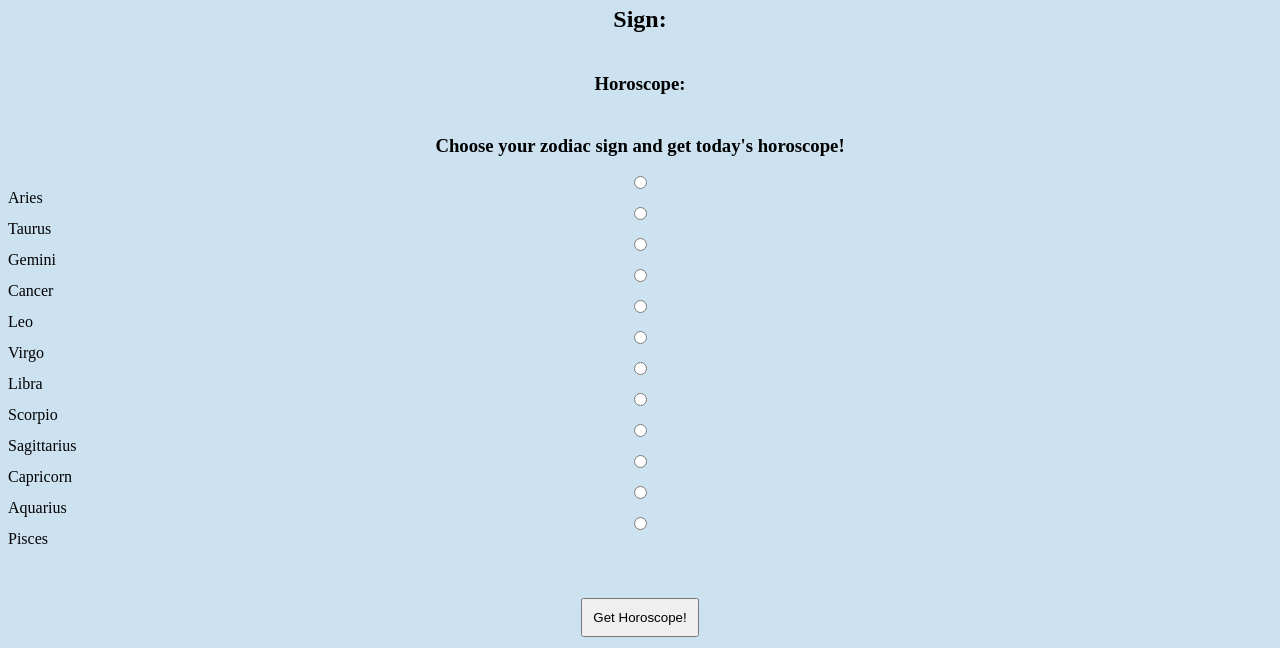
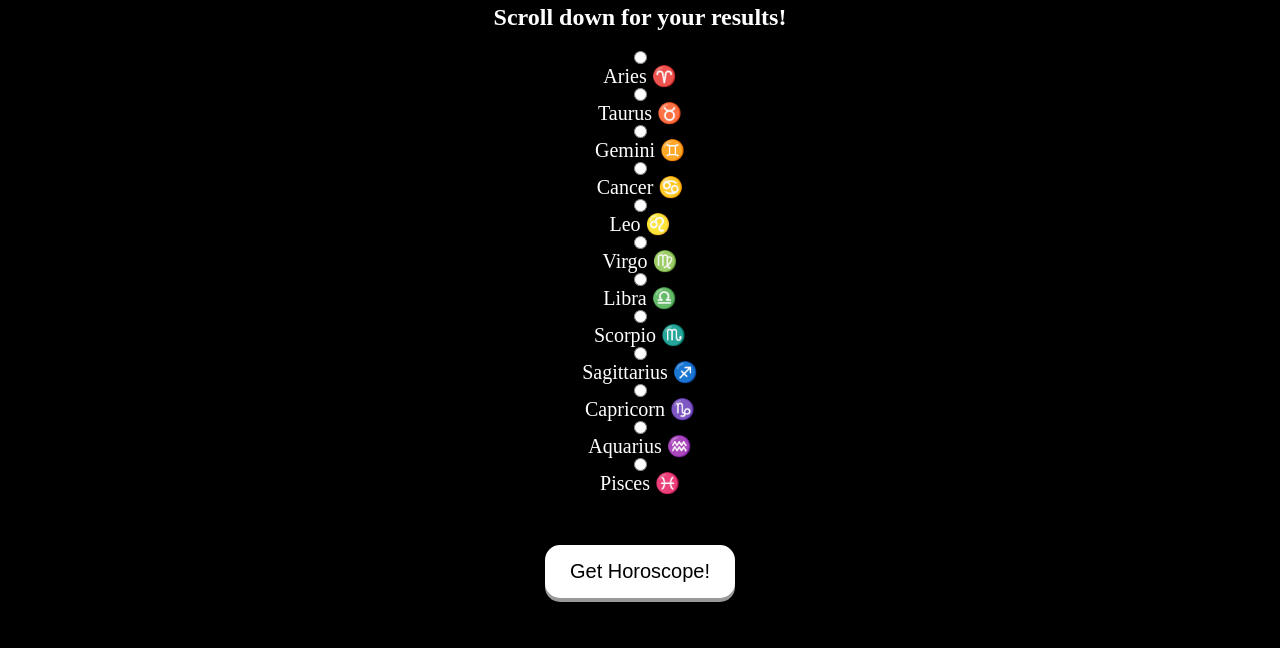
Before and after one commit to IslaFranco/Project-1, a plain HTML site: page index.html in a window 1280 px wide. Shown: the part 152-800 px from the top of the page. Drawn offline with Linux system fonts and the light colour scheme; a web font is replaced by a local one.

Commit message:
added css

```diff
--- a/index.html
+++ b/index.html
@@ -5,41 +5,43 @@
     <meta http-equiv="X-UA-Compatible" content="IE=edge">
     <meta name="viewport" content="width=device-width, initial-scale=1.0">
     <link rel="stylesheet" href="styles.css">
+    <style>
+        @import url('https://fonts.googleapis.com/css2?family=Tai+Heritage+Pro&display=swap');
+        </style>
     <title>My App!</title>
 </head>
 <body>
     <header>
-        <h1>Astrology App</h1>
+        <h1>🌟Astrology App🌟</h1>
     </header>
     <main>
-        <h2 id="sign-name" src="">Sign:</h2>
-            <h3 id="description" src="">Horoscope:</h3>
-            <h3>Choose your zodiac sign and get today's horoscope!</h3>
+            <h2>Choose a zodiac to get your unique horoscope and other fun facts about the sign you choose!</h2>
+            <h2>Scroll down for your results!</h2>
     <form id="search">
         <input  name='opt' type="radio" id="aries"  value="Aries">
-        <label for="aries" >Aries</label>
+        <label for="aries" >Aries ♈</label>
         <input  name='opt' type="radio" id="taurus"  value="Taurus">
-        <label for="taurus" >Taurus</label>
+        <label for="taurus" >Taurus ♉</label>
         <input  name='opt' type="radio" id="gemini"  value="Gemini">
-        <label for="gemini" >Gemini</label>
+        <label for="gemini" >Gemini ♊</label>
         <input  name='opt' type="radio" id="cancer"  value="Cancer">
-        <label for="cancer" >Cancer</label>
+        <label for="cancer" >Cancer ♋</label>
         <input  name='opt' type="radio" id="leo"  value="Leo">
-        <label for="leo" >Leo</label>
+        <label for="leo" >Leo ♌</label>
         <input  name='opt' type="radio" id="virgo"  value="Virgo">
-        <label for="virgo" >Virgo</label>
+        <label for="virgo" >Virgo ♍</label>
         <input name='opt'  type="radio"  id="libra" value="Libra">
-        <label for="libra" >Libra</label>
+        <label for="libra" >Libra ♎</label>
         <input  name='opt' type="radio" id="scorpio"  value="Scorpio">
-        <label for="scorpio" >Scorpio</label>
+        <label for="scorpio" >Scorpio ♏</label>
         <input  name='opt' type="radio"  id="sagittarius" value="Sagittarius">
-        <label for="sagittarius" >Sagittarius</label>
+        <label for="sagittarius" >Sagittarius ♐</label>
         <input  name='opt' type="radio"  id="capricorn" value="Capricorn">
-        <label for="capricorn" >Capricorn</label>
+        <label for="capricorn" >Capricorn ♑</label>
         <input  name='opt' type="radio"  id="aquarius" value="Aquarius">
-        <label for="aquarius" >Aquarius</label>
+        <label for="aquarius" >Aquarius ♒</label>
         <input  name='opt' type="radio"  id="pisces" value="Pisces">
-        <label for="pisces" >Pisces</label>
+        <label for="pisces" >Pisces ♓</label>
         <input  type="submit" name="submitButton" value="Get Horoscope!" id="searchButton">
     </form>
     <div id="sign-detail"></div>
--- a/script.js
+++ b/script.js
@@ -26,14 +26,14 @@ function getData (event) {
 .then(res => res.json())
 .then(data => {
     document.querySelector('#sign-detail').innerHTML = `
-        <p>Color: ${data.color} </p>
-        <p>Compatibility: ${data.compatibility} </p>
-        <p>Current Date: ${data.current_date} </p>
-        <p>Date Range: ${data.date_range} </p>
-        <p>Horoscope: ${data.description} </p>
-        <p>Lucky Number: ${data.lucky_number} </p>
-        <p>Lucky Time: ${data.lucky_time} </p>
-        <p>Mood: ${data.mood} </p>
+        <p>Color🌈: ${data.color} </p>
+        <p>Compatibility🤞: ${data.compatibility} </p>
+        <p>Current Date📆: ${data.current_date} </p>
+        <p>Date Range🗓️: ${data.date_range} </p>
+        <p>Horoscope👀: ${data.description} </p>
+        <p>Lucky Number🍀: ${data.lucky_number} </p>
+        <p>Lucky Time⏰: ${data.lucky_time} </p>
+        <p>Mood🙈: ${data.mood} </p>
         `
 })
 .catch(err => console.log(err))
--- a/styles.css
+++ b/styles.css
@@ -1,19 +1,24 @@
 body {
-    background-color: rgb(205, 226, 241);
+    font-family: 'Tai Heritage Pro', serif;
+    background-color: black;
 }
 h1{
     justify-content: center;
     display: flex;
-    margin-top: 100px;
+    margin-top: 50px;
+    text-align: center;
+    color: white;
 }
 h2 {
     justify-content: center;
     display: flex;
+    color: white;
 }
 h3 {
     justify-content: center;
     display: flex;
     margin-top: 40px;
+    color: white;
 }
 
 input {
@@ -22,12 +27,44 @@ input {
     align-items: center;
     margin: 0 auto;
     padding: 10px;
+    color: white;
 }
 
 #searchButton {
     margin-top: 50px;
+    color: black;
+    background-color: white;
+    padding: 15px 25px;
+    font-size: 20px;
+    text-align: center;
+    cursor: pointer;
+    outline: none;
+    border: none;
+    border-radius: 15px;
+    box-shadow: 0 4px #999;
+}
+#searchButton:hover {
+    background-color: rgb(136, 131, 131);
 }
 
 #sign-search {
     margin-top: 50px;
 }
+
+label {
+    display: flex;
+    justify-content: center;
+    font-size: 20px;
+    color: white;
+}
+label:hover {
+    transform: scale(1.5);
+    -webkit-transition: all .5s;
+    -moz-transition: all .5s;
+    transition: all .5s;
+}
+
+#sign-detail {
+   text-align: center;
+   color: white;
+}
```
Also changed, not shown: galaxy.jpeg (added).
